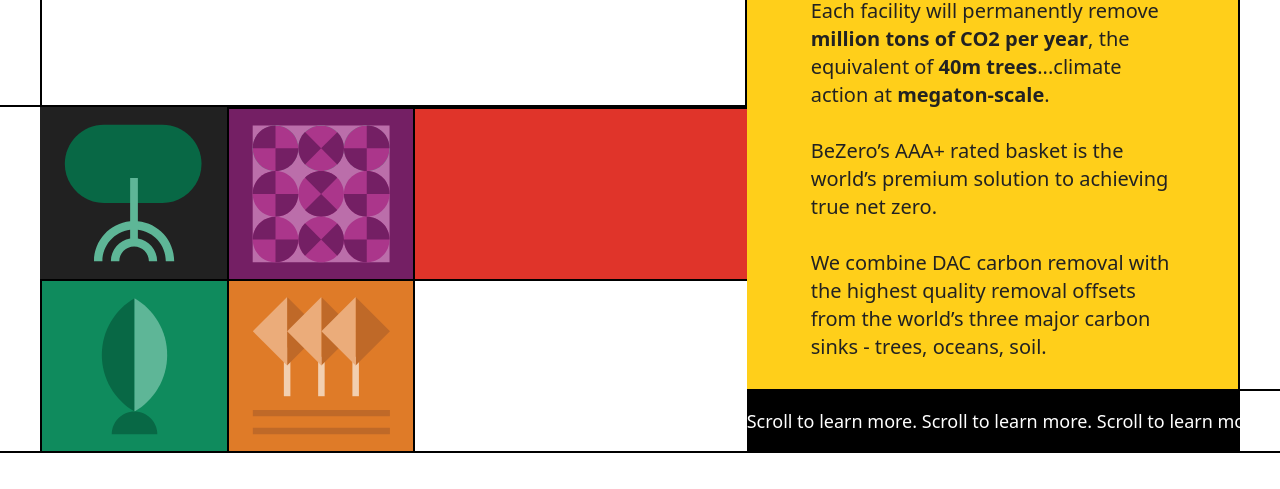
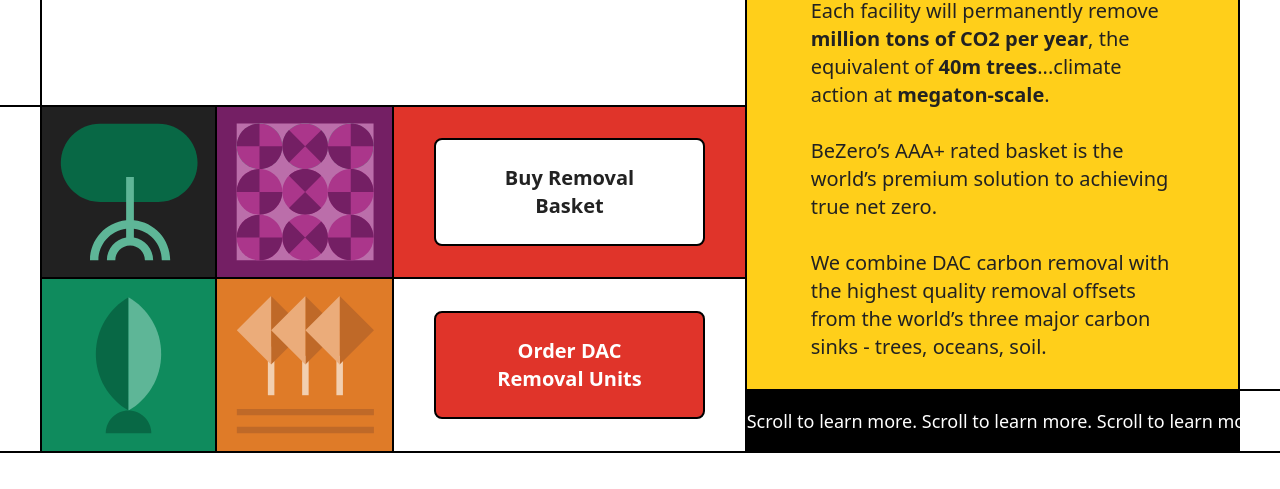
Before and after one commit to mabouguerra/bezero, a website: page index.html in a window 1280 px wide. Shown: the part 311-800 px from the top of the page. Drawn offline with Linux system fonts and the light colour scheme.

Commit message:
section 1 done

```diff
--- a/index.html
+++ b/index.html
@@ -24,10 +24,20 @@
           </div>
         </div>
         <div class="hidden border-b-2 border-black lg:block">
+          <div class="flex">
             <div
-            class="grid w-full grid-cols-4 grid-rows-2 ml-10 border-black divide-x-2 divide-y-2 divide-black "
+              class="grid flex-1 grid-cols-2 grid-rows-2 ml-10 border-l-2 border-r-2 border-black "
             >
-            <div class="flex p-4 items-center justify-center bg-[#212121]">
+              <div
+                class="
+                  flex
+                  p-4
+                  border-black border-r-2 border-b-2
+                  items-center
+                  justify-center
+                  bg-[#212121]
+                "
+              >
                 <svg
                   width="138"
                   height="138"
@@ -45,7 +55,16 @@
                   />
                 </svg>
               </div>
-            <div class="flex items-center p-4 justify-center bg-[#741F64]">
+              <div
+                class="
+                  flex
+                  items-center
+                  border-black border-b-2
+                  p-4
+                  justify-center
+                  bg-[#741F64]
+                "
+              >
                 <svg
                   width="138"
                   height="138"
@@ -179,14 +198,16 @@
                   />
                 </svg>
               </div>
-            <div class="bg-[#E0342A] col-span-2 py-14">
-              <!-- <a
-                href="#"
-                class="px-10 py-6 text-xl font-bold text-center bg-white border-2 border-black rounded-lg "
-                >Buy Removal Basket</a
-              > -->
-            </div>
-            <div class="bg-[#0F8B5D] p-4 flex items-center justify-center">
+              <div
+                class="
+                  bg-[#0F8B5D]
+                  p-4
+                  flex
+                  border-r-2 border-black
+                  items-center
+                  justify-center
+                "
+              >
                 <svg
                   width="67"
                   height="137"
@@ -262,10 +283,32 @@
                   />
                 </svg>
               </div>
-            <div class="col-span-2 py-14">
-              <!-- <a
+            </div>
+            <div class="flex-1 border-r-2 border-black">
+              <div
+                class="
+                  bg-[#E0342A]
+                  border-b-2
+                  flex
+                  items-center
+                  justify-center
+                  border-black
+                  h-1/2
+                  py-14
+                  px-10
+                "
+              >
+                <a
+                  href="#"
+                  class="w-full px-10 py-6 text-xl font-bold text-center bg-white border-2 border-black rounded-lg "
+                  >Buy Removal Basket</a
+                >
+              </div>
+              <div class="flex items-center justify-center px-10 h-1/2">
+                <a
                   href="#"
                   class="
+                    w-full
                     px-10
                     bg-[#E0342A]
                     py-6
@@ -275,9 +318,9 @@
                     border-2 border-black
                     rounded-lg
                   "
-                >Order DAC
-                Removal Units
-               </a> -->
+                  >Order DAC Removal Units
+                </a>
+              </div>
             </div>
           </div>
         </div>
```
Also changed, not shown: compiled.css. Lines whose indentation alone changed are shown as unchanged.
